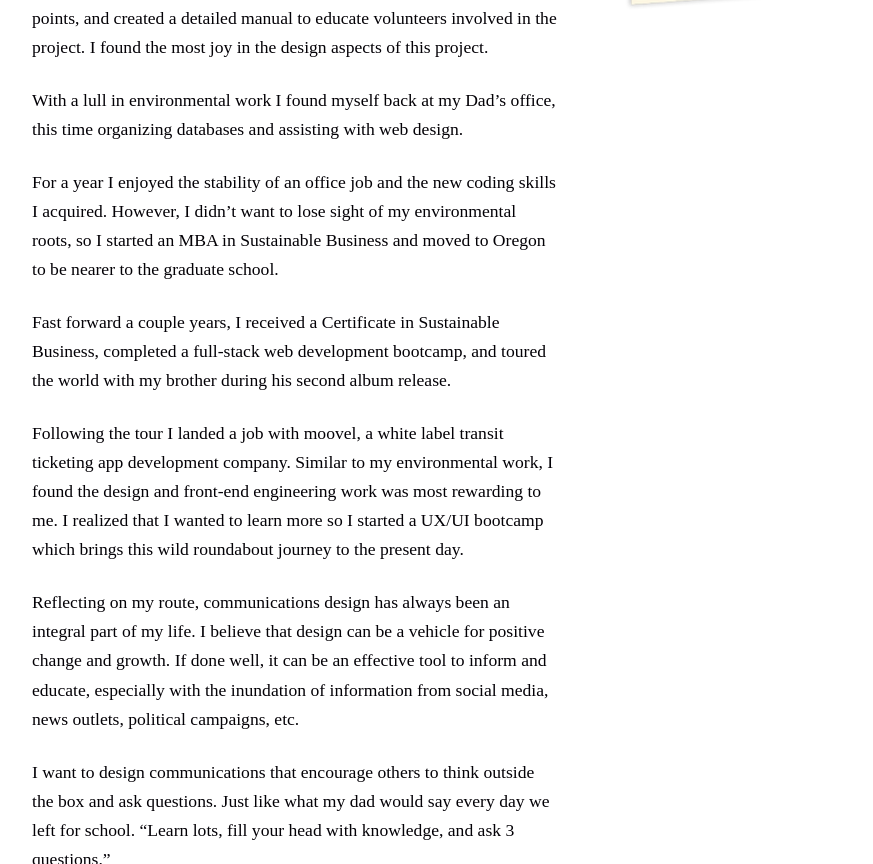
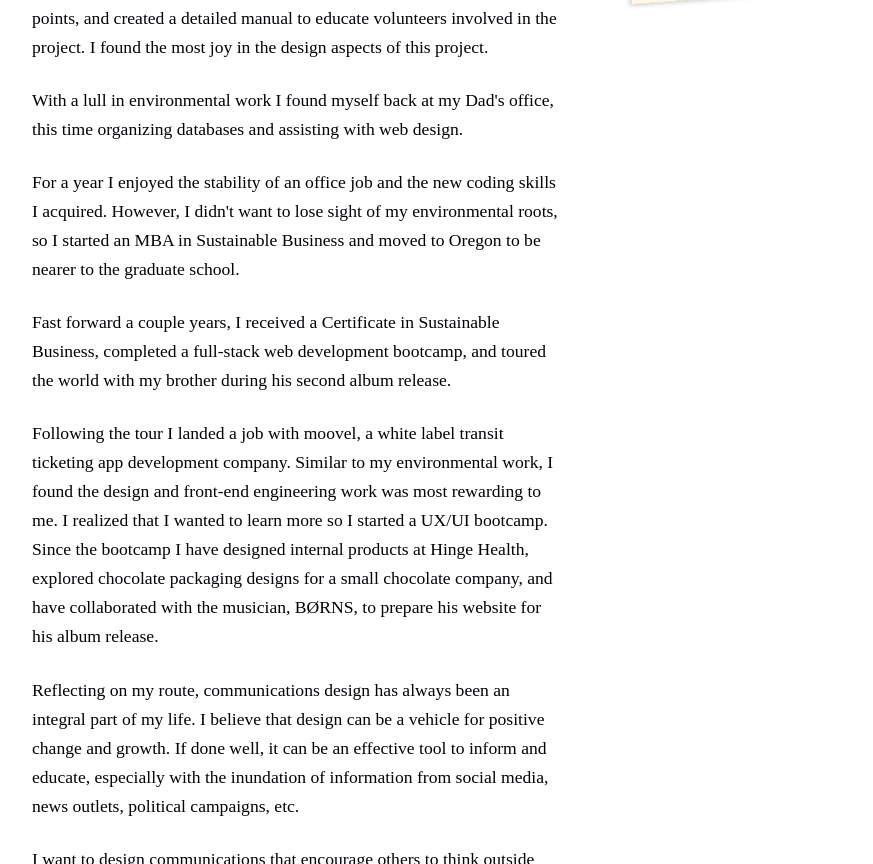
Before and after one commit to LeahBorns/LeahMichalson.github.io, a website: page pages/about.html in a window 1280 px wide. Shown: the part 618-1482 px from the top of the page, without its empty margins (160-1033 px from the left). Drawn offline with nearby package versions, Linux system fonts and the light colour scheme; a web font is replaced by a local one.

Commit message:
updated homepage case studies and about page

```diff
--- a/pages/about.html
+++ b/pages/about.html
@@ -30,7 +30,7 @@
             </div>
             <ul id="nav-links">
                 <li class="mobile-hover"><a href="../index.html#project-section" class="jumper">Projects</a></li>
-                <li class="mobile-hover"><a href="./pages/about.html" class="jumper active">About</a></li>
+                <li class="mobile-hover"><a href="./about.html" class="jumper active">About</a></li>
                 <li class="mobile-hover"><a href="../images/leah-michalson-design-resume.pdf" target="_blank">Resume</a></li>
             </ul>
             <div>
@@ -48,10 +48,10 @@
                 <p>Design has been a part of my life from the moment I was born. </p>
                 <p>As a kid, I loved going to work with my dad before the digital age. He had every graphic design tool in his office to help my young imagination fly: a rack of markers in every color of the rainbow; stacks of stock photography and design magazines; drawing boards, T-squares, rulers, and light boxes; photocopy and mounting machines; you name it and it was fair game. I remember admiring the design work around his office and used it as inspiration for my own creations.</p>
                 <p>With the elements of design and the aptitude for technology in my back pocket, I followed my passion for the environment which led me to pursue a degree in the sciences. I enjoyed the aspects of my work that focused on research, design, and communication. After graduating, I designed a program to remove an invasive plant species, gathered thousands of data points, and created a detailed manual to educate volunteers involved in the project. I found the most joy in the design aspects of this project.</p>
-                <p>With a lull in environmental work I found myself back at my Dad’s office, this time organizing databases and assisting with web design.</p>
-                <p> For a year I enjoyed the stability of an office job and the new coding skills I acquired. However, I didn’t want to lose sight of my environmental roots, so I started an MBA in Sustainable Business and moved to Oregon to be nearer to the graduate school.</p>
+                <p>With a lull in environmental work I found myself back at my Dad's office, this time organizing databases and assisting with web design.</p>
+                <p> For a year I enjoyed the stability of an office job and the new coding skills I acquired. However, I didn't want to lose sight of my environmental roots, so I started an MBA in Sustainable Business and moved to Oregon to be nearer to the graduate school.</p>
                 <p>Fast forward a couple years, I received a Certificate in Sustainable Business, completed a full-stack web development bootcamp, and toured the world with my brother during his second album release.</p>
-                <p>Following the tour I landed a job with moovel, a white label transit ticketing app development company. Similar to my environmental work, I found the design and front-end engineering work was most rewarding to me. I realized that I wanted to learn more so I started a UX/UI bootcamp which brings this wild roundabout journey to the present day.</p>
+                <p>Following the tour I landed a job with moovel, a white label transit ticketing app development company. Similar to my environmental work, I found the design and front-end engineering work was most rewarding to me. I realized that I wanted to learn more so I started a UX/UI bootcamp. Since the bootcamp I have designed internal products at Hinge Health, explored chocolate packaging designs for a small chocolate company, and have collaborated with the musician, BØRNS, to prepare his website for his album release.</p>
                 <p>Reflecting on my route, communications design has always been an integral part of my life. I believe that design can be a vehicle for positive change and growth. If done well, it can be an effective tool to inform and educate, especially with the inundation of information from social media, news outlets, political campaigns, etc.</p>
                 <p>I want to design communications that encourage others to think outside the box and ask questions. Just like what my dad would say every day we left for school. “Learn lots, fill your head with knowledge, and ask 3 questions.”</p>
             </div>
```
Also changed, not shown: index.html (+4 -4 lines), 1 other file.
